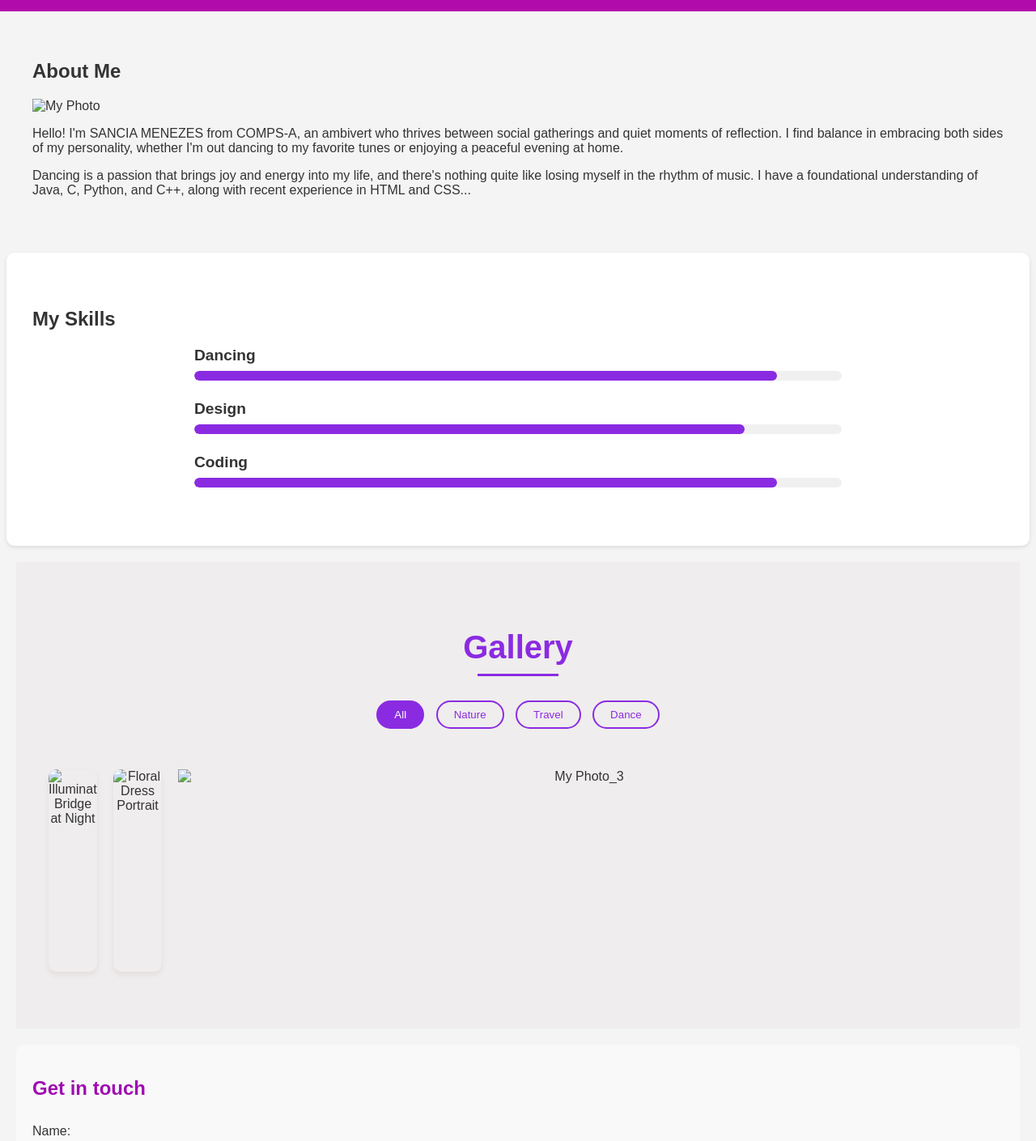
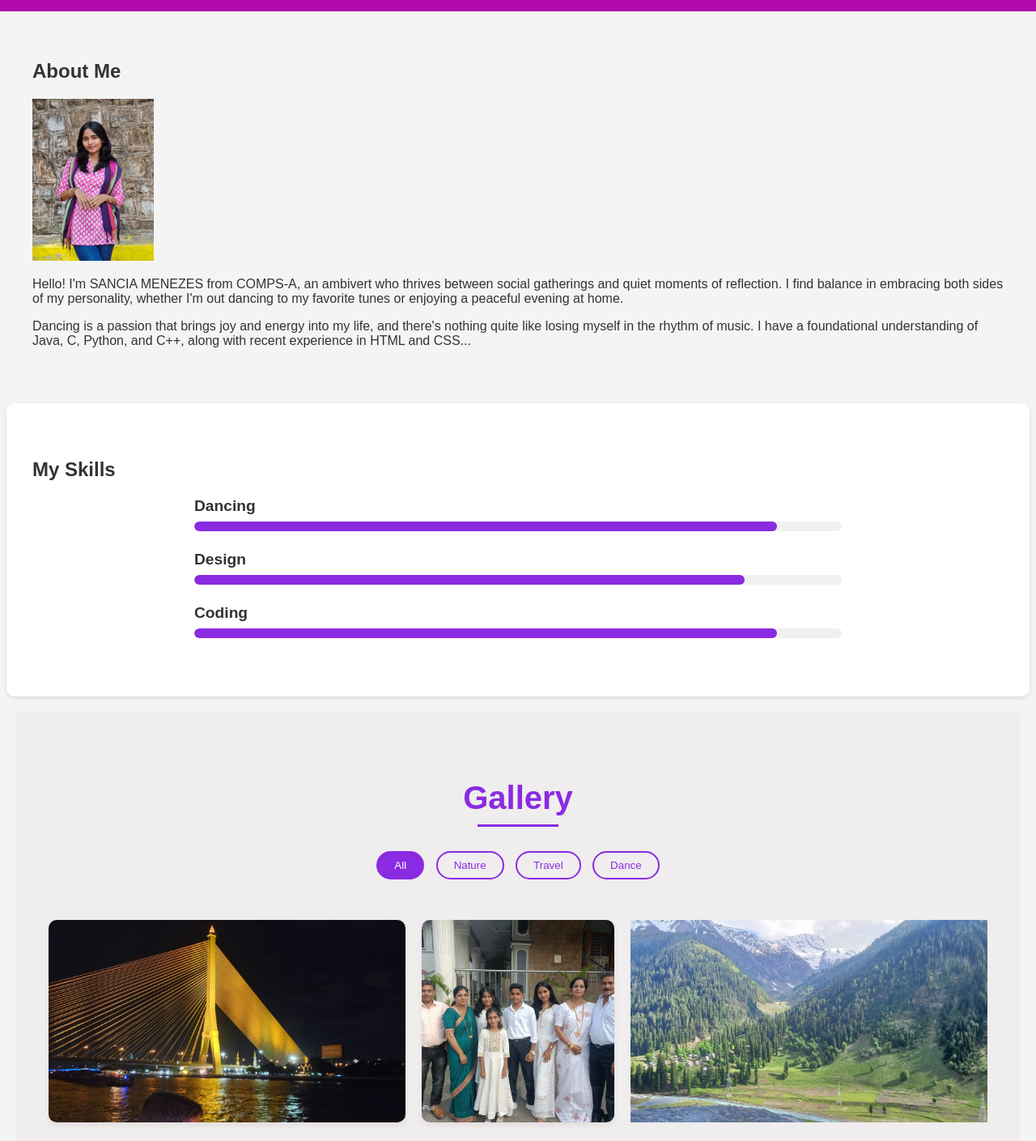
Before and after one commit to Sancia293/sancia-website, a plain HTML site: page index.html in a window 1280 px wide. Shown: the part 180-1589 px from the top of the page at 81% size. Drawn offline with Linux system fonts and the light colour scheme.

Commit message:
Update index.html

```diff
--- a/index.html
+++ b/index.html
@@ -20,7 +20,7 @@
 
     <section id="about">
         <h2>About Me</h2>
-        <img src="p.jpg" alt="My Photo" width="150" height="200" class="profile-photo"/>
+        <img src="Build/p.jpg" alt="My Photo" width="150" height="200" class="profile-photo"/>
         <p>Hello! I'm SANCIA MENEZES from COMPS-A, an ambivert who thrives between social gatherings and quiet moments of reflection. I find balance in embracing both sides of my personality, whether I'm out dancing to my favorite tunes or enjoying a peaceful evening at home.</p>
         <p>Dancing is a passion that brings joy and energy into my life, and there's nothing quite like losing myself in the rhythm of music. I have a foundational understanding of Java, C, Python, and C++, along with recent experience in HTML and CSS...</p>
     </section>
@@ -61,13 +61,13 @@
             </div>
         <div class="Gallery">
             <div class="item">
-                <img src="d.jpg" alt="Illuminated Bridge at Night" class="gallery-image" width="800" height="200"/>
+                <img src="Build/d.jpg" alt="Illuminated Bridge at Night" class="gallery-image" width="800" height="200"/>
             </div>
             <div class="item">
-                <img src="f.jpg" alt="Floral Dress Portrait" class="gallery-image" width="800" height="200"/>
+                <img src="Build/f.jpg" alt="Floral Dress Portrait" class="gallery-image" width="800" height="200"/>
             </div>
             <div class="image-item">
-                <img src="mountain.jpg" alt="My Photo_3" class="gallery-image" width="800" height="200"/>
+                <img src="Build/mountain.jpg" alt="My Photo_3" class="gallery-image" width="800" height="200"/>
             </div>
 
         </div>
```
